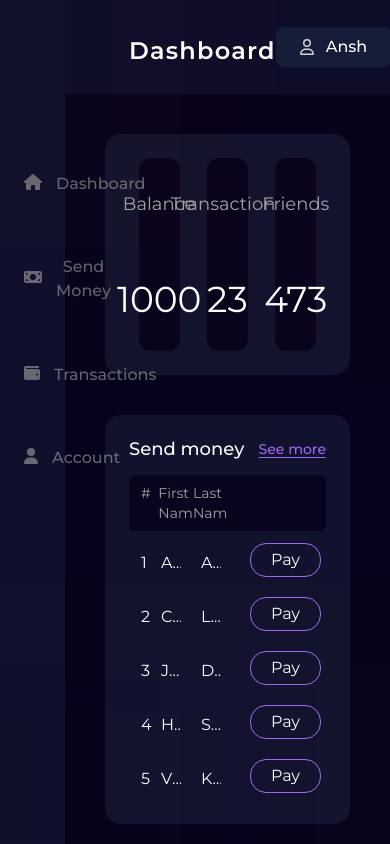
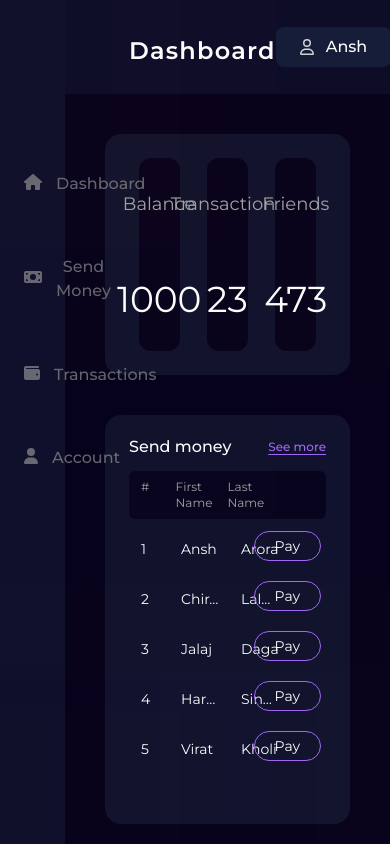
Before and after one commit to bitbard3/payment-app, a React (Vite) app in the folder frontend/: page /dashboard in a window 390 px wide. Built offline with nearby package versions, Linux system fonts and the light colour scheme.

Commit message:
Make money components responsive

```diff
--- a/frontend/src/components/MoneyHeader.jsx
+++ b/frontend/src/components/MoneyHeader.jsx
@@ -3,8 +3,8 @@ import React from "react";
 export default function MoneyHeader() {
   return (
     <div className="flex w-full items-center">
-      <p className="text-light text-lg font-medium">Send money</p>
-      <p className="text-secondary ms-auto text-sm underline-offset-[3px] font-medium underline hover:cursor-pointer z-10">
+      <p className="text-light md:text-lg text-base font-medium">Send money</p>
+      <p className="text-secondary ms-auto md:text-sm text-xs underline-offset-[3px] font-medium underline hover:cursor-pointer z-10">
         See more
       </p>
     </div>
--- a/frontend/src/components/MoneyIndex.jsx
+++ b/frontend/src/components/MoneyIndex.jsx
@@ -2,17 +2,17 @@ import React from "react";
 
 export default function MoneyIndex() {
   return (
-    <div className="w-full grid grid-cols-10 text-neutral-400 text-sm py-2 bg-dark bg-opacity-80 mt-3 px-3 rounded-md">
-      <div className="col-span-1">
+    <div className="w-full grid grid-cols-10 text-neutral-400 text-xs md:text-sm py-2 bg-dark bg-opacity-80 mt-3 px-3 rounded-md">
+      <div className="col-span-2 md:col-span-1">
         <div className="">#</div>
       </div>
-      <div className="col-span-2">
-        <div className="flex items-center justify-center">
+      <div className="col-span-3 md:col-span-2">
+        <div className="flex items-center md:justify-center">
           <p className="overflow-hidden">First Name</p>
         </div>
       </div>
-      <div className="col-span-2">
-        <div className="flex items-center justify-center">
+      <div className="col-span-3 md:col-span-2">
+        <div className="flex items-center md:justify-center">
           <p className="overflow-hidden">Last Name</p>
         </div>
       </div>
--- a/frontend/src/components/MoneyUser.jsx
+++ b/frontend/src/components/MoneyUser.jsx
@@ -3,20 +3,20 @@ import React from "react";
 export default function MoneyUser({ firstName, lastName, index }) {
   return (
     <>
-      <div className="col-span-1 mt-2">
+      <div className="col-span-2 md:col-span-1 mt-2">
         <p>{index}</p>
       </div>
-      <div className="col-span-2">
-        <div className="flex items-center justify-center mt-2">
+      <div className="col-span-3 md:col-span-2">
+        <div className="flex items-center md:justify-center mt-2">
           <p className="overflow-hidden text-ellipsis">{firstName}</p>
         </div>
       </div>
-      <div className="col-span-2">
-        <div className="flex items-center justify-center mt-2">
+      <div className="col-span-3 md:col-span-2">
+        <div className="flex items-center md:justify-center mt-2">
           <p className="overflow-hidden text-ellipsis">{lastName}</p>
         </div>
       </div>
-      <div className="col-span-5">
+      <div className="col-span-2 md:col-span-5">
         <div className="flex items-center justify-end">
           <button className="border-secondary  border px-5 rounded-2xl py-1 z-10 slide">
             <span className="">Pay</span>
--- a/frontend/src/components/MoneyUserList.jsx
+++ b/frontend/src/components/MoneyUserList.jsx
@@ -3,7 +3,7 @@ import MoneyUser from "./MoneyUser";
 
 export default function MoneyUserList({ users }) {
   return (
-    <div className="w-full grid grid-rows-4 grid-cols-10 mt-3 px-3 text-light  gap-5">
+    <div className="w-full grid grid-rows-4 grid-cols-10 mt-3 px-3 text-light  gap-5 text-sm md:text-base">
       {users.map((user, index) => {
         return (
           <MoneyUser
```
